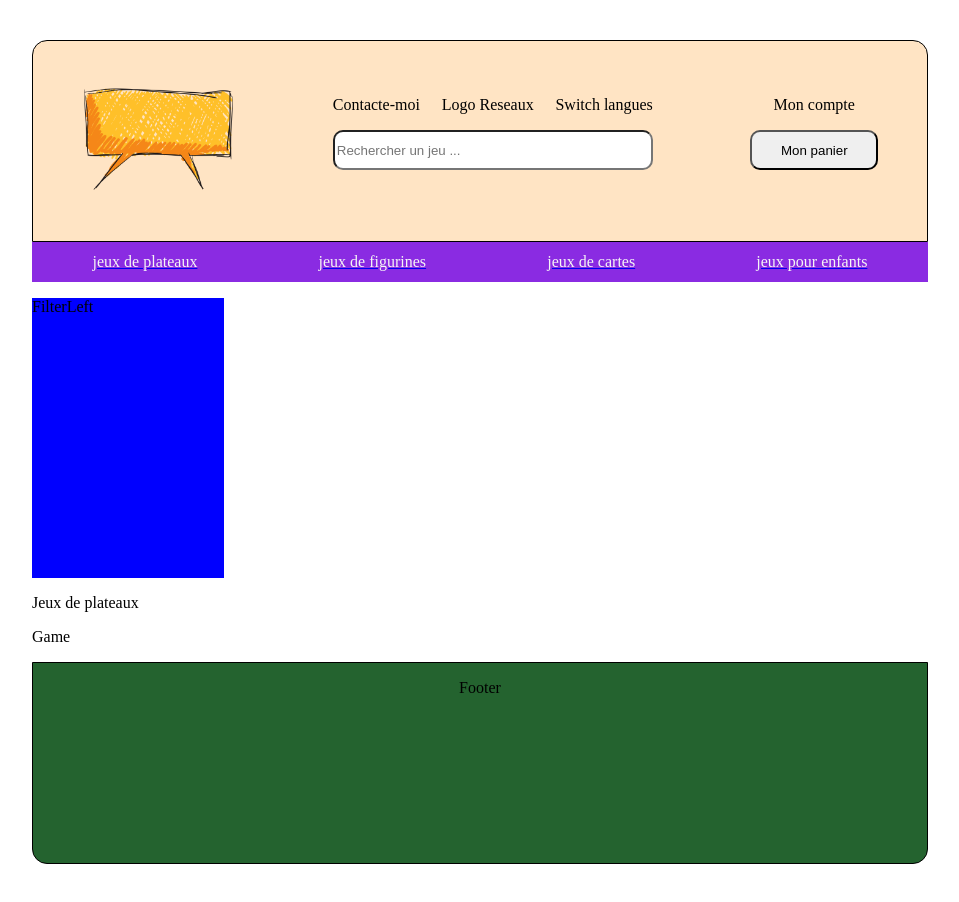
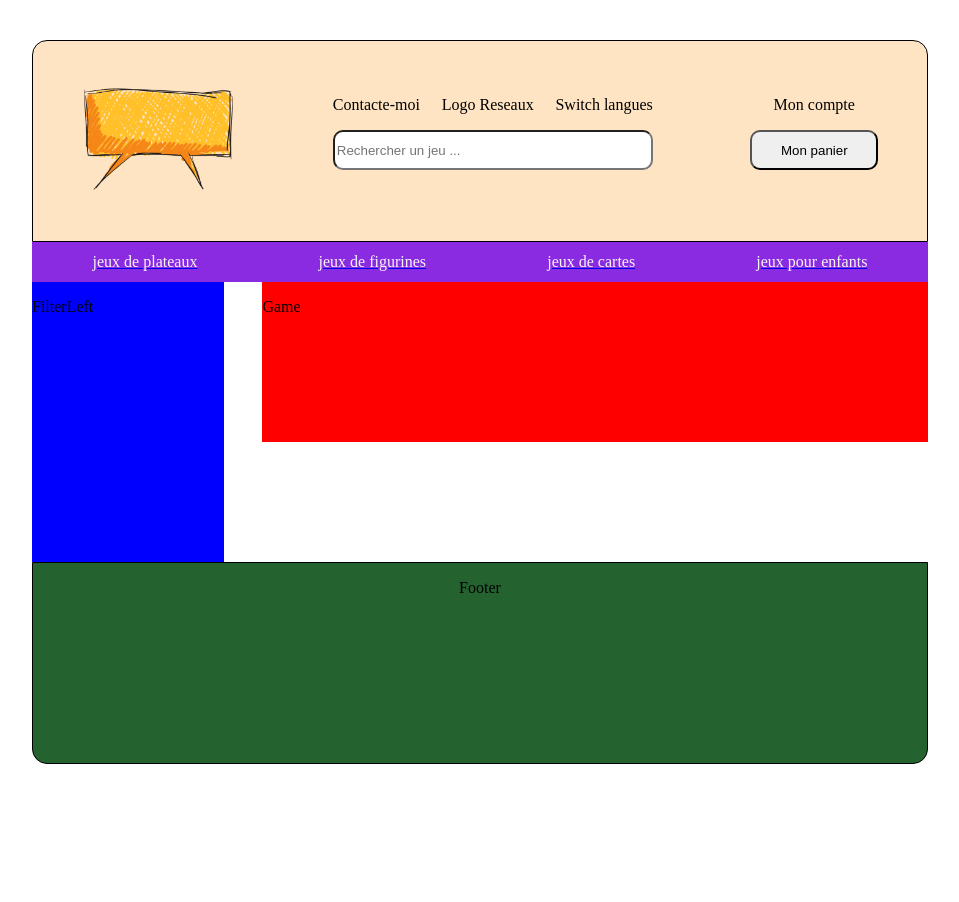
Before and after one commit to Guilebro/Project_YM, a React (Vite) app in the folder frontend/: page /jeux-de-plateaux in a window 1280 px wide. Shown: the whole page, without its empty margins (160-1119 px from the left). After the commit the page ends 804 px from the top, so only its background shows below. Built offline with nearby package versions, Linux system fonts and the light colour scheme.

Commit message:
mise en place des div game et filterleft

```diff
--- a/frontend/src/components/Game.jsx
+++ b/frontend/src/components/Game.jsx
@@ -1,8 +1,9 @@
 import React from "react";
+import "../css/Game.css";
 
 function Game() {
   return (
-    <div>
+    <div className="main_game">
       <p>Game</p>
     </div>
   );
--- /dev/null
+++ b/frontend/src/css/BoardGames.css
@@ -0,0 +1,5 @@
+.main_boardGames {
+    height: auto;
+    display: flex;
+    justify-content: space-between;
+}
--- /dev/null
+++ b/frontend/src/css/CardGames.css
@@ -0,0 +1,5 @@
+.main_cardGames {
+    height: auto;
+    display: flex;
+    justify-content: space-between;
+}
--- /dev/null
+++ b/frontend/src/css/Game.css
@@ -0,0 +1,5 @@
+.main_game {
+    background-color: red;
+    width:52vw;
+    height: 20vh;
+}
--- /dev/null
+++ b/frontend/src/css/KidGames.css
@@ -0,0 +1,5 @@
+.main_kidGames {
+    height: auto;
+    display: flex;
+    justify-content: space-between;
+}
--- /dev/null
+++ b/frontend/src/css/WarGames.css
@@ -0,0 +1,5 @@
+.main_warGames {
+    height: auto;
+    display: flex;
+    justify-content: space-between;
+}
--- a/frontend/src/pages/BoardGames.jsx
+++ b/frontend/src/pages/BoardGames.jsx
@@ -1,12 +1,12 @@
 import React from "react";
 import FilterLeft from "../components/FilterLeft";
 import Game from "../components/Game";
+import "../css/BoardGames.css";
 
 function BoardGames() {
   return (
-    <div>
+    <div className="main_boardGames">
       <FilterLeft />
-      <p>Jeux de plateaux</p>
       <Game />
     </div>
   );
--- a/frontend/src/pages/CardGames.jsx
+++ b/frontend/src/pages/CardGames.jsx
@@ -1,12 +1,12 @@
 import React from "react";
 import FilterLeft from "../components/FilterLeft";
 import Game from "../components/Game";
+import "../css/CardGames.css";
 
 function CardGames() {
   return (
-    <div>
+    <div className="main_cardGames">
       <FilterLeft />
-      <p>Jeux de cartes</p>
       <Game />
     </div>
   );
--- a/frontend/src/pages/KidGames.jsx
+++ b/frontend/src/pages/KidGames.jsx
@@ -1,12 +1,12 @@
 import React from "react";
 import FilterLeft from "../components/FilterLeft";
 import Game from "../components/Game";
+import "../css/KidGames.css";
 
 function KidGames() {
   return (
-    <div>
+    <div className="main_kidGames">
       <FilterLeft />
-      <p>Jeux pour enfants</p>
       <Game />
     </div>
   );
--- a/frontend/src/pages/WarGames.jsx
+++ b/frontend/src/pages/WarGames.jsx
@@ -1,12 +1,12 @@
 import React from "react";
 import FilterLeft from "../components/FilterLeft";
 import Game from "../components/Game";
+import "../css/WarGames.css";
 
 function WarGames() {
   return (
-    <div>
+    <div className="main_warGames">
       <FilterLeft />
-      <p>Jeux de figurines</p>
       <Game />
     </div>
   );
```
